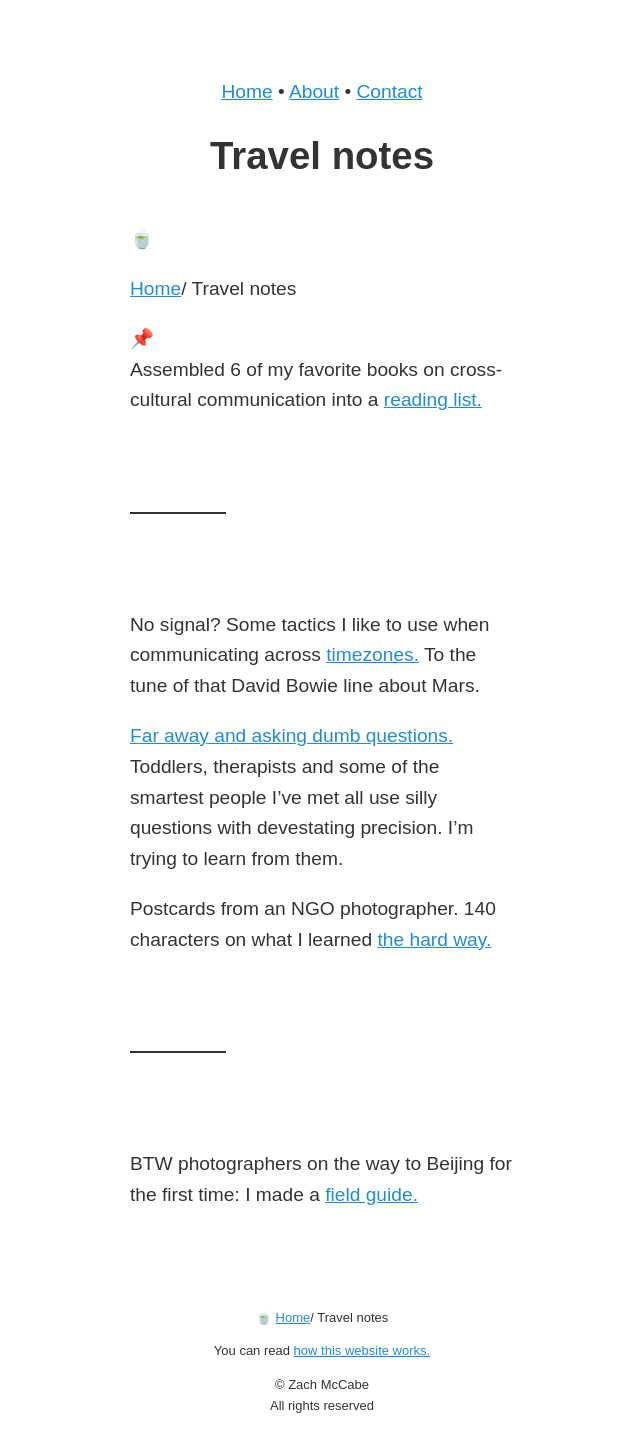
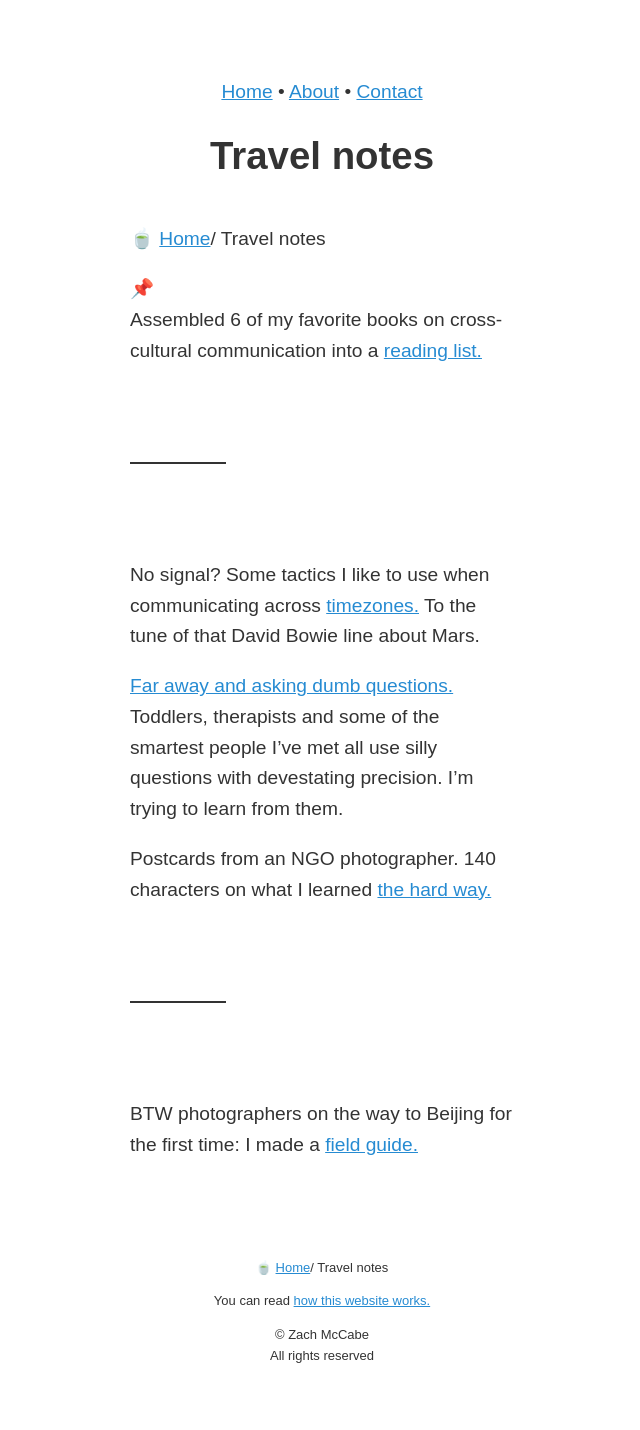
Before and after one commit to zachmccabe/zachmccabe.github.io, a Jekyll site: the page built from _travel/travel.md, in a window 1280 px wide. Shown: the whole page, without its empty margins (318-958 px from the left). Built offline with Jekyll 4.4.1, drawn with Linux system fonts in a browser that asks for light colours; after the commit the page ends 1380 px from its top, so only the background shows below that.

Commit message:
Update test.html

```diff
--- a/_layouts/test.html
+++ b/_layouts/test.html
@@ -20,7 +20,7 @@
 <h1 id="{{ page.title }}">{{ page.title }}</h1>
 </header>
 <main class="xnest20">
-{%- if page.collection -%}<p>{%- include emoji_collection_switch.html -%}&nbsp;<nav>{%- include breadcrumbs.html -%}</nav></p>{%- endif -%}
+{%- if page.collection -%}<p><nav>{%- include emoji_collection_switch.html -%}&nbsp;{%- include breadcrumbs.html -%}</nav></p>{%- endif -%}
 {%- if page.lede == "print" -%}<p>{%- include print_update.html -%} • {{ page.description }}</p>{%- endif -%}
 {{ content }}
 </main>
```
